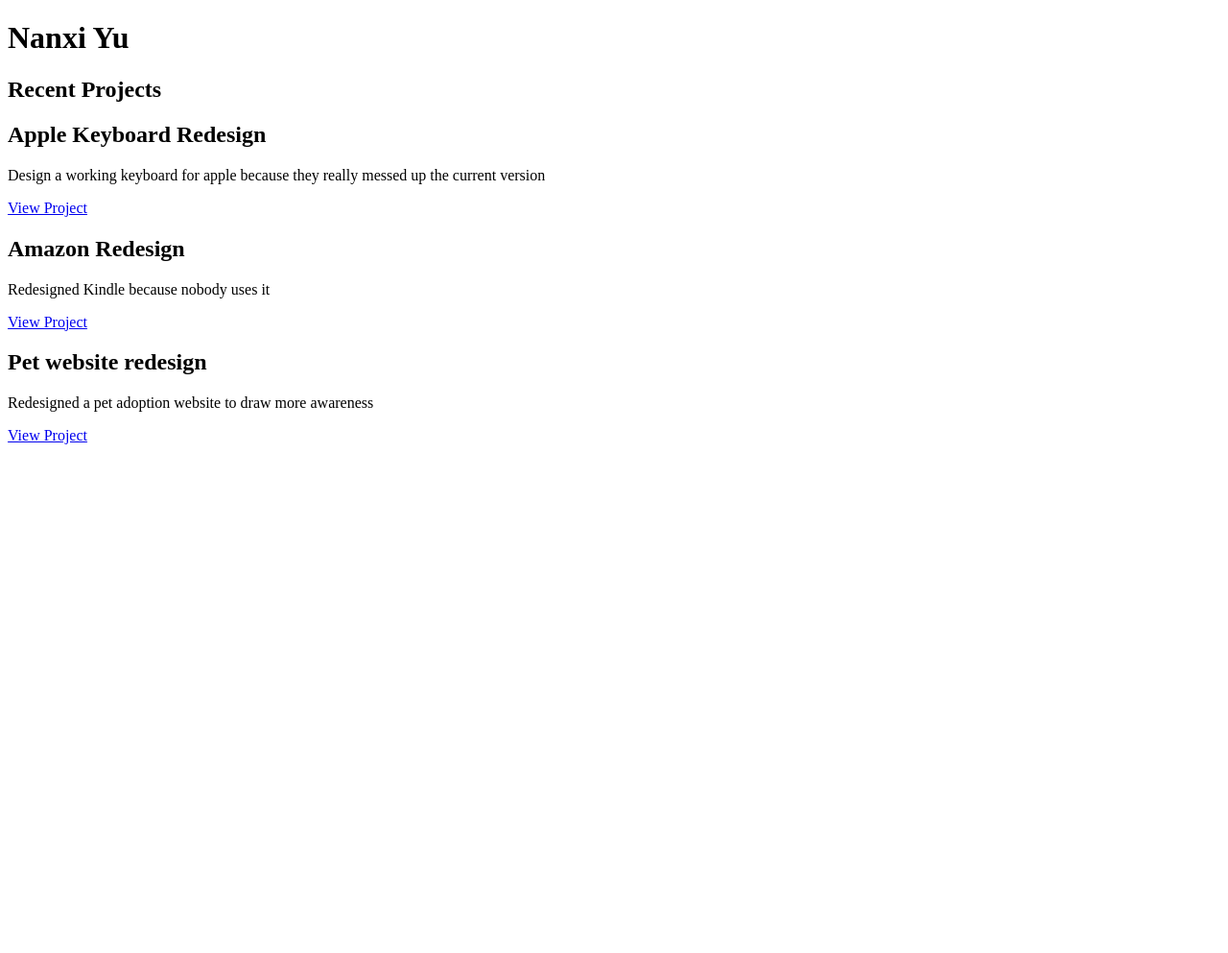
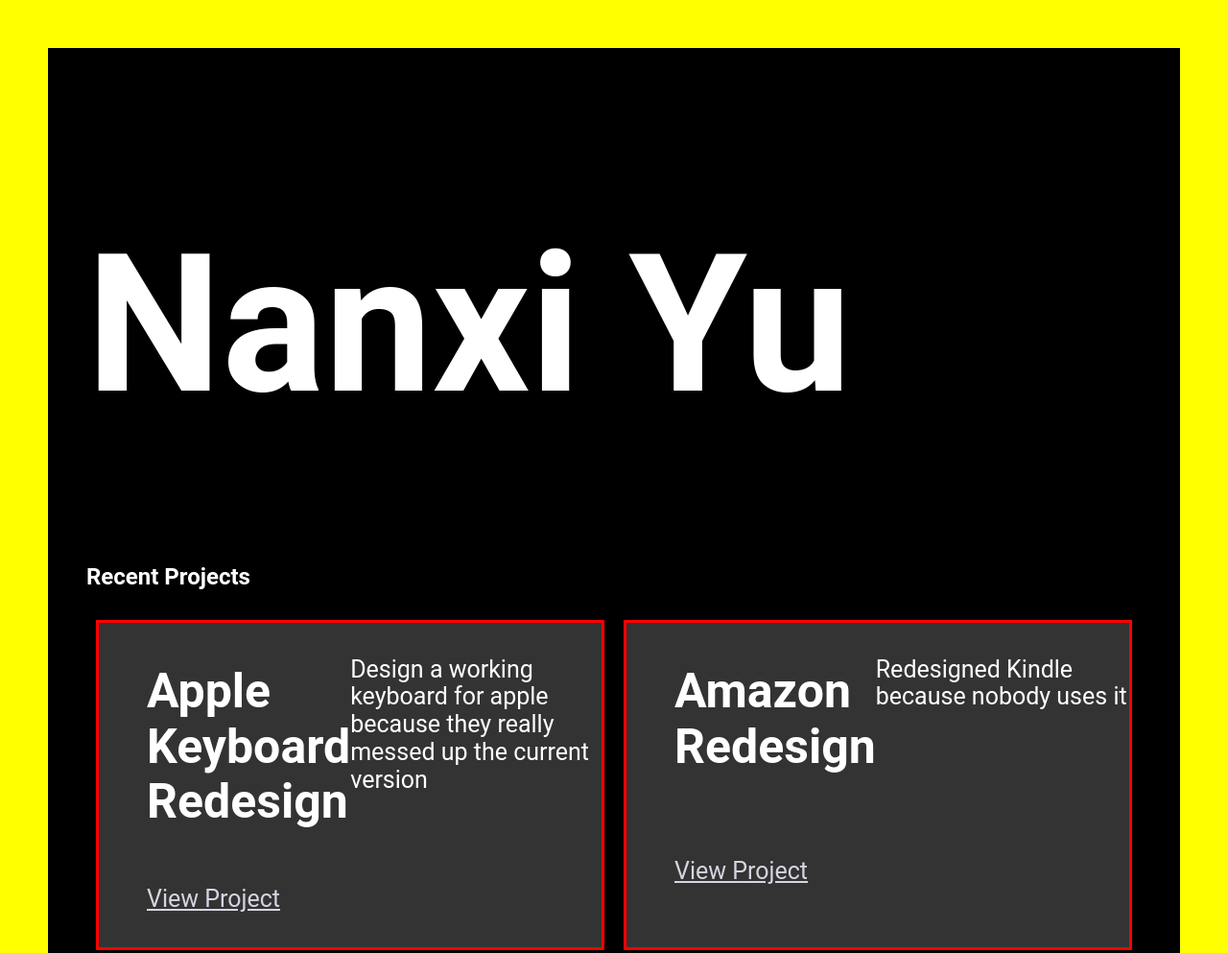
Before and after one commit to nxy9021/week-04, a plain HTML site: page index.html in a window 1280 px wide. Shown: the top 993 px of the page at 96% size. Before the commit the page ends 800 px from the top, so only its background shows below. Drawn offline with nearby package versions, Linux system fonts and the light colour scheme.

Commit message:
tagged index.html

```diff
--- a/index.html
+++ b/index.html
@@ -4,30 +4,35 @@
 <head>
 	<meta charset="UTF-8">
 	<meta name="viewport" content="width=device-width, initial-scale=1.0">
-	<title>Document</title>
+    <title>Document</title>
+    <link rel="stylesheet" href="assets/css/style-index.css">
+    <link rel="stylesheet" href="https://cdnjs.cloudflare.com/ajax/libs/normalize/8.0.1/normalize.css">
 </head>
+
 <body>
     <Header>
-        <h1>Nanxi Yu</h1>
+        <h1 class="author">Nanxi Yu</h1>
     </Header>
-
+    <!-- project function -->
     <main>
         <h2>Recent Projects</h2>
-        <article>
+    <section class="recentprojects">
+        <article class="project">
             <h1>Apple Keyboard Redesign</h1>
             <p>Design a working keyboard for apple because they really messed up the current version</p>
             <p><a href="apple-keyboard.html">View Project</a></p>
         </article>
-        <article>
+        <article class="project">
             <h1>Amazon Redesign</h1>
             <p>Redesigned Kindle because nobody uses it</p>
             <p><a href="amazon.html">View Project</a></p>
         </article>
-        <article>
+        <article class="project">
             <h1>Pet website redesign</h1>
             <p>Redesigned a pet adoption website to draw more awareness</p>
             <p><a href="pets.html">View Project</a></p>
         </article>
+    </section>
     </main>
 </body>
 </html>
```
